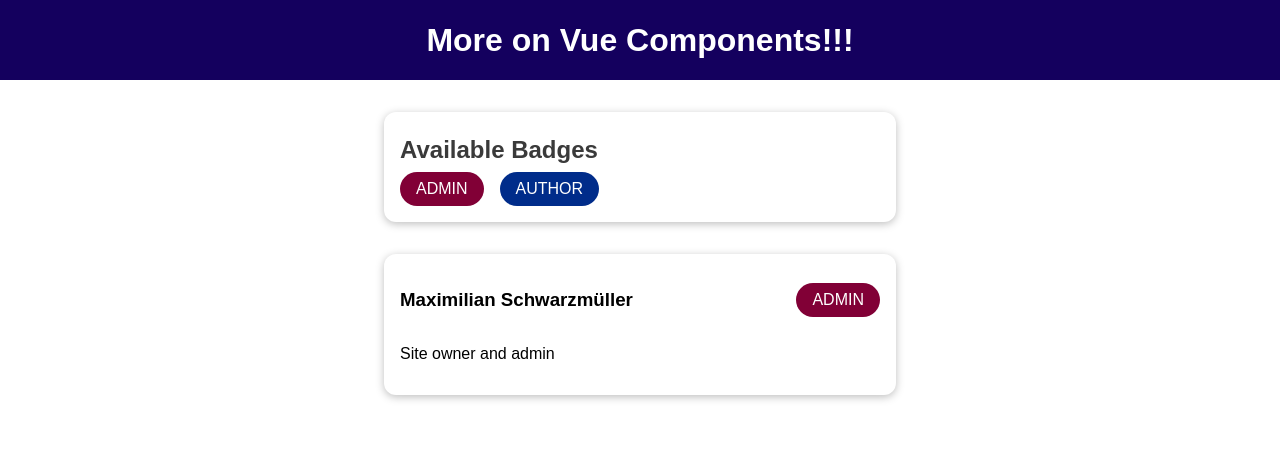
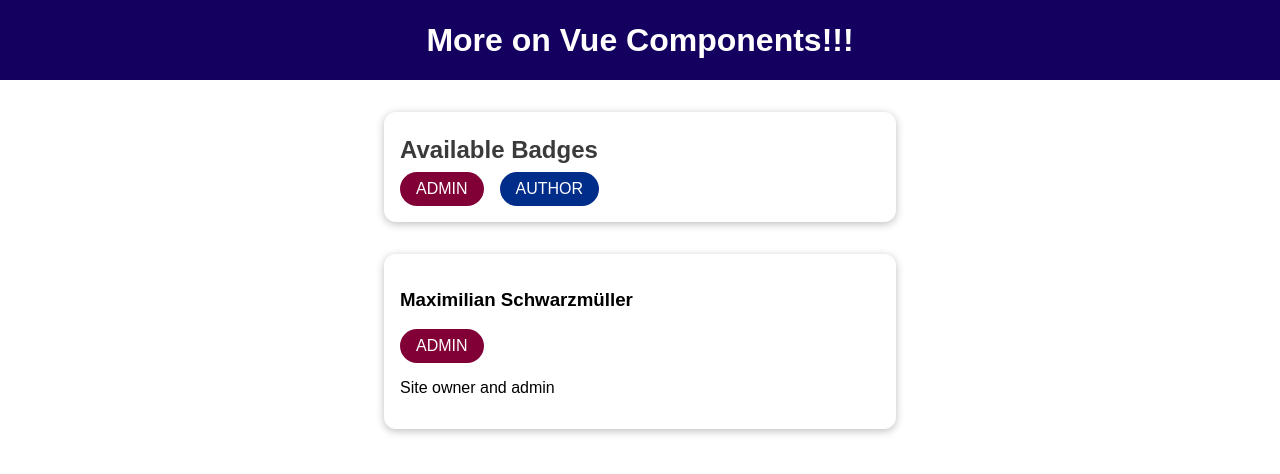
Before and after one commit to JohnCMello/vue-the-complete-guide, a Vue app in the folder section-9/: page / in a window 1280 px wide. Shown: the top 474 px of the page. Built offline with nearby package versions, Linux system fonts and the light colour scheme.

Commit message:
Named slots
we can have several slots in a component.
we name the slot element where we want to render a specific content,
and bind the content we want to render using the v-slot directive passing
the name of the slot where we will render the content as a parameter.

```diff
--- a/section-9/src/components/BadgeList.vue
+++ b/section-9/src/components/BadgeList.vue
@@ -1,7 +1,11 @@
 <template>
   <section>
     <Card>
+      <template v-slot:header>
         <h2>Available Badges</h2>
+      </template>
+
+      <template v-slot:default>
         <ul>
           <li>
             <base-badge type="admin" caption="ADMIN"></base-badge>
@@ -10,6 +14,7 @@
             <base-badge type="author" caption="AUTHOR"></base-badge>
           </li>
         </ul>
+      </template>
     </Card>
   </section>
 </template>
--- a/section-9/src/components/Card.vue
+++ b/section-9/src/components/Card.vue
@@ -1,5 +1,8 @@
 <template>
   <div>
+    <header>
+      <slot name="header" />
+    </header>
     <slot />
   </div>
 </template>
--- a/section-9/src/components/UserInfo.vue
+++ b/section-9/src/components/UserInfo.vue
@@ -1,11 +1,13 @@
 <template>
   <section>
     <Card>
-      <header>
+      <template v-slot:header>
         <h3>{{ fullName }}</h3>
         <base-badge :type="role" :caption="role.toUpperCase()"></base-badge>
-      </header>
-      <p>{{ infoText }}</p>
+      </template>
+      <template v-slot:default>
+        <p>{{ infoText }}</p>
+      </template>
     </Card>
   </section>
 </template>
```
Lines whose indentation alone changed are shown as unchanged.
